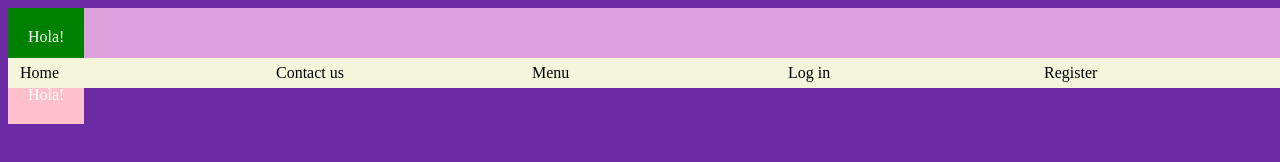
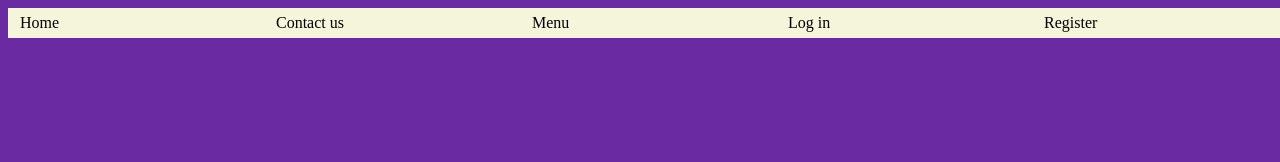
Before and after one commit to niceckellHotmail/ejemplo, a plain HTML site: page index.html in a window 1280 px wide. Drawn offline with Linux system fonts and the light colour scheme.

Commit message:
Eliminacion header

```diff
--- a/index.html
+++ b/index.html
@@ -8,18 +8,6 @@
 		<link rel="stylesheet" href="css/style.css" />
 	</head>
 	<body>
-		<header class="header header--products">
-			<div class="">
-				<span class="header__button header__button--primary"
-					>Hola!</span
-				>
-			</div>
-			<div class="">
-				<span class="header__button header__button--secondary"
-					>Hola!</span
-				>
-			</div>
-		</header>
 		<nav>
 			<ul>
 				<li class="nav-item"><a href="">Home</a></li>
```
